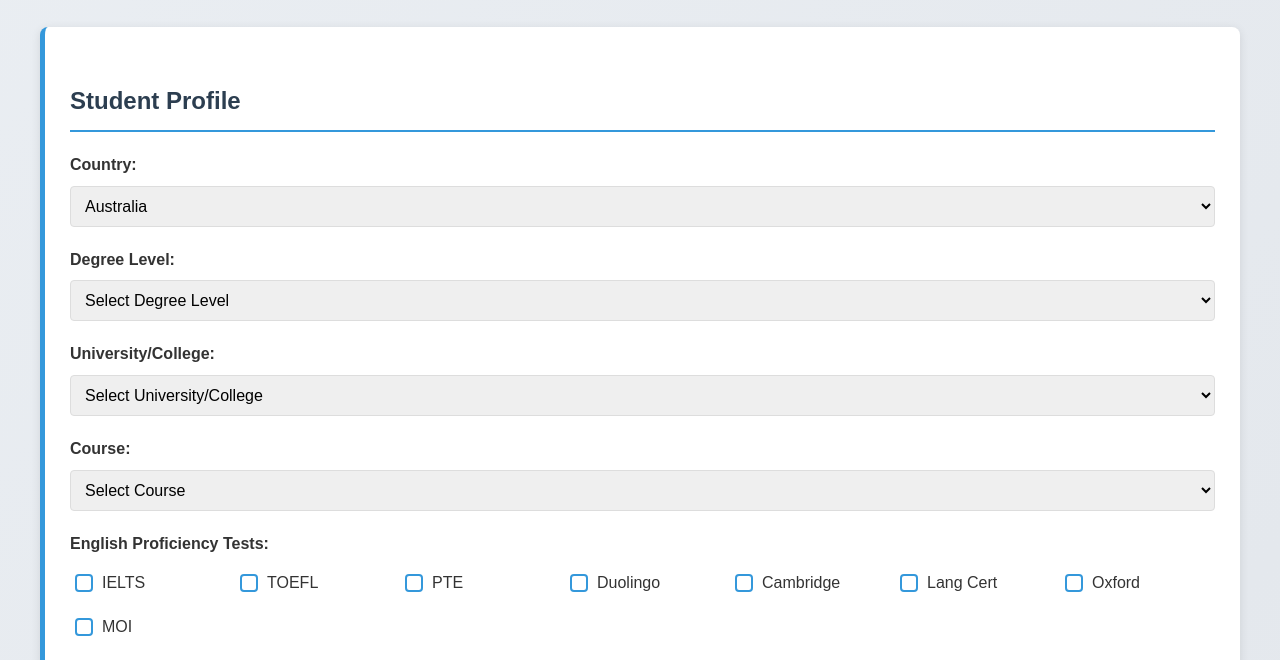
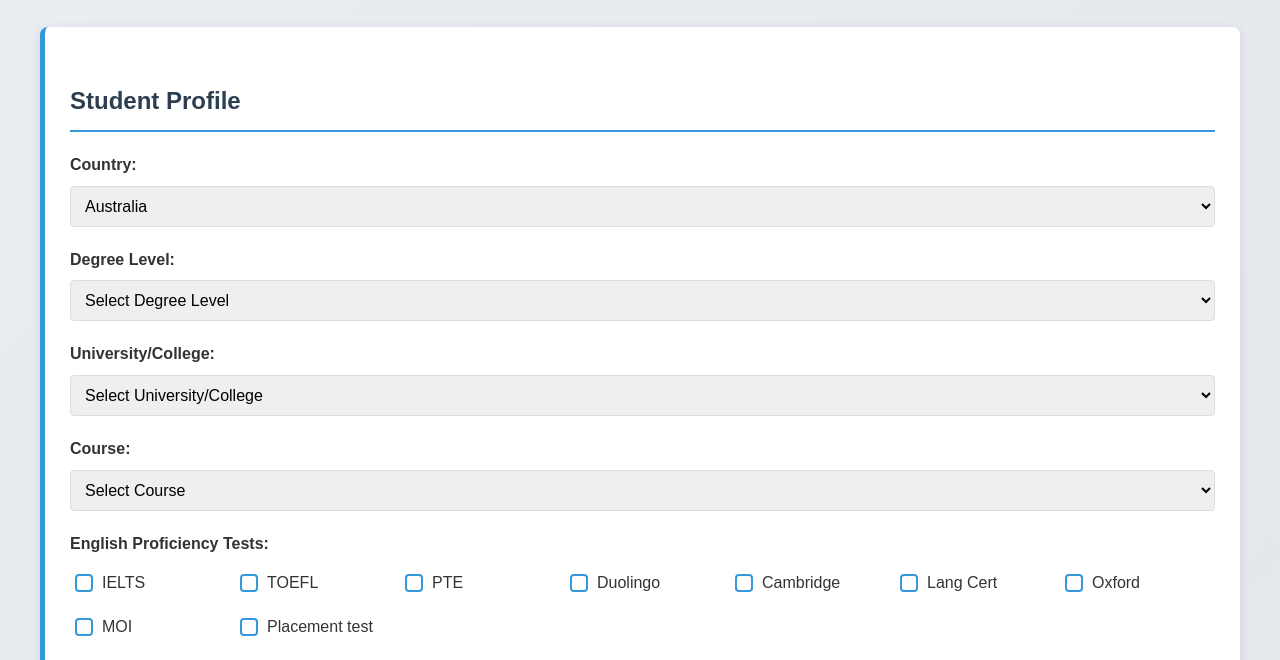
Before and after one commit to Aptitudemigration1/aptitudemigration1.github.io-Universityfinder, a plain HTML site: page index.html in a window 1280 px wide. Shown: the part 132-792 px from the top of the page. Drawn offline with nearby package versions, Linux system fonts and the light colour scheme; no server answers; a script that the page names is missing.

Commit message:
Update index.html

```diff
--- a/index.html
+++ b/index.html
@@ -88,6 +88,7 @@
                         <label><input type="checkbox" name="englishTest" value="Lang Cert"> Lang Cert</label>
                         <label><input type="checkbox" name="englishTest" value="Oxford"> Oxford</label>
                         <label><input type="checkbox" name="englishTest" value="MOI"> MOI</label>
+                        <label><input type="checkbox" name="englishTest" value="MOI"> Placement test</label>
                     </div>
                 </div>
 
```
